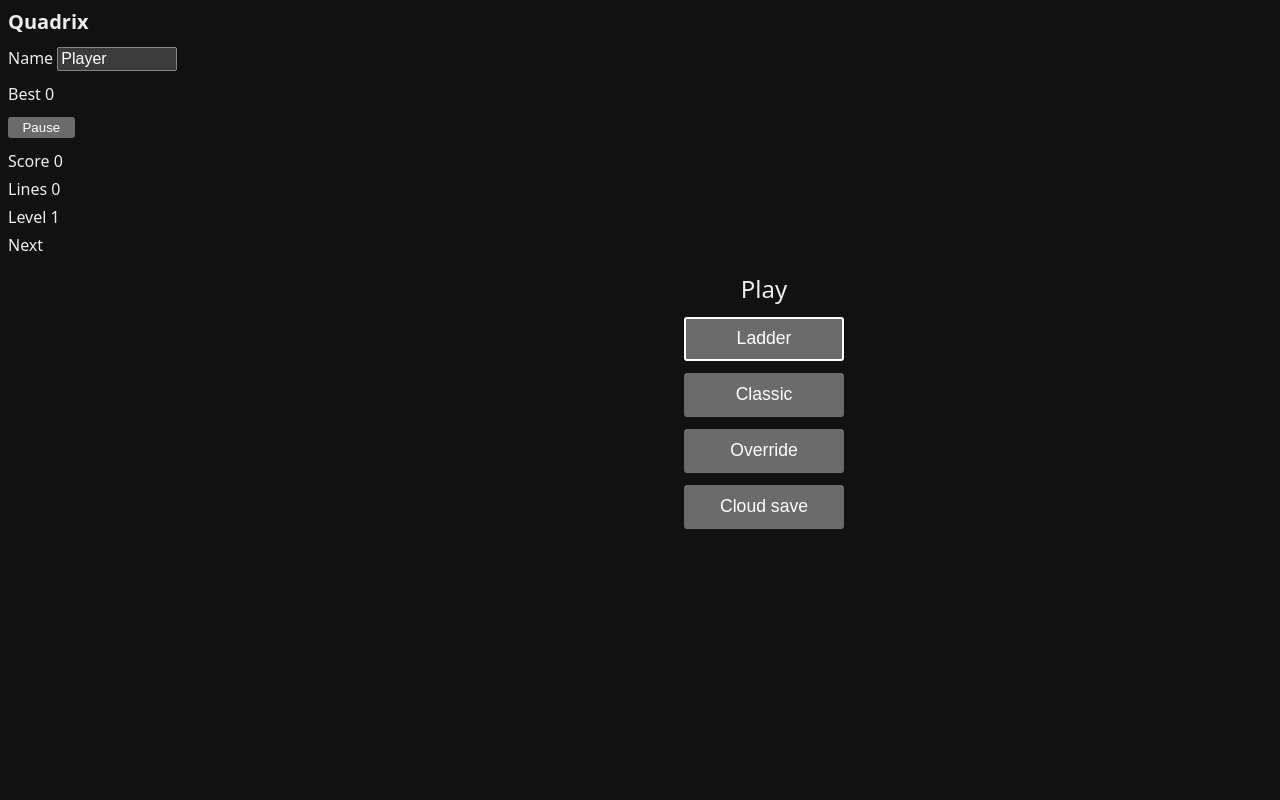
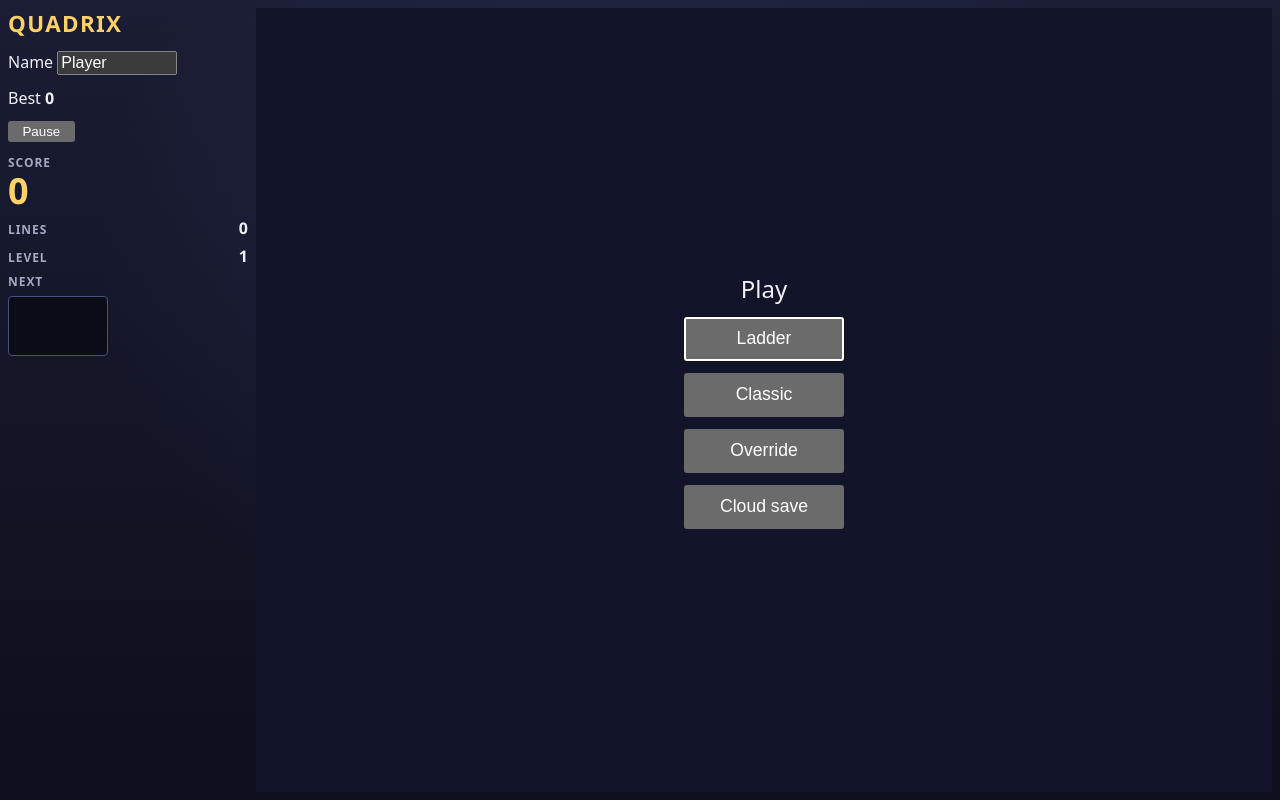
Before and after one commit to danhquach/quadrix, a website built with Vite: page index.html in a window 1280 px wide. Built offline with nearby package versions, Linux system fonts and the light colour scheme; no server answers.

Commit message:
QX-013 Game HUD and visual polish
- Palette, type and frame defined once as CSS variables in page.css; the
  canvases read the piece, well and grid colors from them.
- Beveled blocks with a per-kind inner mark (src/ui/skin.ts), so kinds
  differ by more than hue; same drawing on the board and in the next box.
- Framed well with faint grid lines and a decorative background gradient.
- HUD stats as label/value rows with Score emphasised; next-piece box
  framed and sized inside its border.
- Palette tests: WCAG AA text contrast on every background, 3:1 pieces on
  the well, unique marks, blocks drawn inside their cell.

Closes #17

Co-Authored-By: Claude Opus 5.5 <noreply@anthropic.com>

```diff
--- a/index.html
+++ b/index.html
@@ -36,13 +36,23 @@
           </button>
         </div>
         <div class="hud">
-          <p id="rung-row" hidden>Rung <span id="rung">1</span></p>
-          <p id="goal-row" hidden>Goal <span id="goal">0 / 0</span></p>
-          <p>Score <span id="score">0</span></p>
-          <p>Lines <span id="lines">0</span></p>
-          <p>Level <span id="level">1</span></p>
+          <p id="rung-row" class="stat" hidden>
+            <span class="label">Rung</span> <span id="rung" class="value">1</span>
+          </p>
+          <p id="goal-row" class="stat" hidden>
+            <span class="label">Goal</span> <span id="goal" class="value">0 / 0</span>
+          </p>
+          <p class="stat score">
+            <span class="label">Score</span> <span id="score" class="value">0</span>
+          </p>
+          <p class="stat">
+            <span class="label">Lines</span> <span id="lines" class="value">0</span>
+          </p>
+          <p class="stat">
+            <span class="label">Level</span> <span id="level" class="value">1</span>
+          </p>
           <div class="next">
-            Next
+            <span class="label">Next</span>
             <canvas id="next" role="img" aria-label="Next piece"></canvas>
           </div>
         </div>
--- a/package.json
+++ b/package.json
@@ -1,7 +1,7 @@
 {
   "name": "quadrix",
   "private": true,
-  "version": "0.10.0",
+  "version": "0.11.0",
   "type": "module",
   "engines": {
     "node": "^20.19.0 || >=22.12.0"
--- a/src/main.ts
+++ b/src/main.ts
@@ -10,7 +10,7 @@ import {
 } from './core/ladder.ts';
 import { MODES } from './core/modes/index.ts';
 import { Session } from './core/session.ts';
-import { cellsOf, colorIndex, type Kind } from './core/pieces.ts';
+import { KINDS, cellsOf, colorIndex, type Kind } from './core/pieces.ts';
 import { highestRung, recordGame, recordRung, rename } from './core/profile.ts';
 import { CLOUD_KEY, CloudSync, cloudConfig, formatCode, type CloudStatus } from './ui/cloud.ts';
 import { fitBoard } from './ui/fit.ts';
@@ -22,8 +22,15 @@ import { onLeaveScreen } from './ui/lifecycle.ts';
 import { PlayedGame } from './ui/played.ts';
 import { PROFILE_KEY, loadProfile, updateProfile, writeProfile } from './ui/profile.ts';
 import { clearSave, loadSave, resumable, writeSave } from './ui/save.ts';
+import { MARKS, PIECE_VARS, blockColors, drawBlock } from './ui/skin.ts';
 
-const COLORS = ['#000', '#0ff', '#ff0', '#a0f', '#0f0', '#f00', '#00f', '#f80'];
+// Colors are defined once, as CSS variables in page.css; the canvases read them here.
+const theme = getComputedStyle(document.documentElement);
+const cssColor = (name: string) => theme.getPropertyValue(name).trim();
+/** Block colors by board cell value (KINDS index + 1); 0 is empty. */
+const BLOCKS = PIECE_VARS.map((v) => blockColors(cssColor(v)));
+const WELL_BG = cssColor('--well-bg') || '#000';
+const GRID = cssColor('--grid') || '#222';
 
 const canvas = document.querySelector<HTMLCanvasElement>('#board')!;
 const ctx = canvas.getContext('2d')!;
@@ -169,9 +176,10 @@ let cell = 1;
 function fit(): void {
   const dpr = window.devicePixelRatio || 1;
   const box = well.getBoundingClientRect();
-  // Leave room for the 1px outline on every side, plus a device pixel for snapping
+  // Leave room for the frame (page.css) on every side, plus a device pixel for snapping
   // below, so .well never clips it.
-  const margin = 2 + 2 / dpr;
+  const frame = parseFloat(getComputedStyle(canvas).outlineWidth) || 0;
+  const margin = 2 * frame + 2 / dpr;
   const f = fitBoard(box.width - margin, box.height - margin, COLS, ROWS, dpr);
   cell = f.deviceCell;
   canvas.width = f.pxWidth;
@@ -182,9 +190,9 @@ function fit(): void {
   const snap = (v: number) => Math.round(v * dpr) / dpr;
   canvas.style.left = `${snap(box.left + (box.width - f.cssWidth) / 2) - box.left}px`;
   canvas.style.top = `${snap(box.top + (box.height - f.cssHeight) / 2) - box.top}px`;
-  const next = nextCanvas.getBoundingClientRect();
-  nextCanvas.width = Math.round(next.width * dpr);
-  nextCanvas.height = Math.round(next.height * dpr);
+  // Inside the box's border, which the backing store doesn't cover.
+  nextCanvas.width = Math.round(nextCanvas.clientWidth * dpr);
+  nextCanvas.height = Math.round(nextCanvas.clientHeight * dpr);
   render();
 }
 
@@ -438,10 +446,19 @@ function drawCell(
   ox = 0,
   oy = 0,
 ): void {
-  if (y < 0) return;
-  const gap = Math.max(1, Math.round(size / 30));
-  c.fillStyle = COLORS[color] ?? '#fff';
-  c.fillRect(ox + x * size + gap, oy + y * size + gap, size - 2 * gap, size - 2 * gap);
+  const colors = BLOCKS[color - 1];
+  const kind = KINDS[color - 1];
+  if (y < 0 || !colors || !kind) return;
+  drawBlock(c, ox + x * size, oy + y * size, size, colors, MARKS[kind]);
+}
+
+/** The empty well: background and faint grid lines on the cell edges. */
+function drawWell(): void {
+  ctx.fillStyle = WELL_BG;
+  ctx.fillRect(0, 0, canvas.width, canvas.height);
+  ctx.fillStyle = GRID;
+  for (let x = 1; x < COLS; x++) ctx.fillRect(x * cell, 0, 1, canvas.height);
+  for (let y = 1; y < ROWS; y++) ctx.fillRect(0, y * cell, canvas.width, 1);
 }
 
 /** The next piece, centred in its preview box. */
@@ -456,7 +473,8 @@ function renderNext(kind: Kind | null): void {
   const minY = Math.min(...ys);
   const w = Math.max(...xs) - minX + 1;
   const h = Math.max(...ys) - minY + 1;
-  const size = Math.floor(Math.min(width / 4, height / 2));
+  // Room for a 4×2 piece plus a margin all round.
+  const size = Math.floor(Math.min(width / 5, height / 3));
   const ox = Math.floor((width - w * size) / 2) - minX * size;
   const oy = Math.floor((height - h * size) / 2) - minY * size;
   for (const [x, y] of cells) drawCell(nextCtx, size, x, y, colorIndex(kind), ox, oy);
@@ -509,8 +527,7 @@ function setHidden(id: string, hidden: boolean): void {
 }
 
 function render(): void {
-  ctx.fillStyle = '#000';
-  ctx.fillRect(0, 0, canvas.width, canvas.height);
+  drawWell();
   renderOverlay();
   // The game in play, or the finished one under its result.
   const game = session?.game ?? (screen === 'result' ? result?.game : null) ?? null;
--- a/src/page.css
+++ b/src/page.css
@@ -1,8 +1,30 @@
+/* Colors and type are defined once here; main.ts reads the piece and well colors for
+   the canvases. Text colors keep WCAG AA contrast on both background stops
+   (src/ui/skin.test.ts). */
 :root {
+  --bg-top: #1a1d33;
+  --bg-bottom: #0d0f1c;
+  --surface: #12152a;
+  --text: #eef0f8;
+  --muted: #a3a9c2;
+  --accent: #ffd166;
+  --frame: #4a5080;
+  --well-bg: #0a0c18;
+  --grid: #191c30;
+  --glow: rgb(90 100 200 / 0.18);
+  --dim: rgb(10 12 24 / 0.8);
+  --piece-i: #3cc8e6;
+  --piece-o: #f2cb4c;
+  --piece-t: #a86de0;
+  --piece-s: #5cc860;
+  --piece-z: #e85660;
+  --piece-j: #4f80ea;
+  --piece-l: #f08d3c;
+  --font-display: 'Avenir Next', 'Segoe UI', ui-rounded, system-ui, sans-serif;
   color-scheme: dark;
   font-family: system-ui, sans-serif;
-  background: #111;
-  color: #eee;
+  background: var(--bg-bottom);
+  color: var(--text);
   -webkit-text-size-adjust: 100%;
   text-size-adjust: 100%;
 }
@@ -17,6 +39,10 @@ body {
 body {
   position: fixed;
   inset: 0;
+  /* Decorative only: a soft glow behind the play area. */
+  background:
+    radial-gradient(ellipse at 50% 30%, var(--glow), transparent 60%),
+    linear-gradient(var(--bg-top), var(--bg-bottom));
   touch-action: none;
   user-select: none;
   -webkit-user-select: none;
@@ -41,7 +67,12 @@ body {
 }
 h1 {
   margin: 0;
-  font-size: 1.25rem;
+  font-family: var(--font-display);
+  font-size: 1.4rem;
+  font-weight: 800;
+  letter-spacing: 0.06em;
+  text-transform: uppercase;
+  color: var(--accent);
 }
 p {
   margin: 0;
@@ -69,24 +100,50 @@ p {
   align-items: center;
   gap: 16px;
 }
-.best span,
-.hud span {
+.stat {
+  display: flex;
+  align-items: baseline;
+  gap: 6px;
+}
+.stat[hidden] {
+  display: none;
+}
+.label {
+  font-size: 0.75rem;
+  font-weight: 600;
+  letter-spacing: 0.08em;
+  text-transform: uppercase;
+  color: var(--muted);
+}
+.value,
+.best span {
+  font-family: var(--font-display);
+  font-weight: 700;
   font-variant-numeric: tabular-nums;
+}
+.score .value {
+  font-size: 1.5rem;
+  color: var(--accent);
 }
 .next {
   display: flex;
   align-items: center;
   gap: 6px;
 }
+/* The canvas fills the box inside its border (main.ts sizes it to clientWidth/Height). */
 #next {
-  width: 48px;
-  height: 24px;
+  box-sizing: border-box;
+  width: 60px;
+  height: 36px;
+  background: var(--well-bg);
+  border: 1px solid var(--frame);
+  border-radius: 4px;
 }
 /* Fixed height: text appearing on Start must not shrink the board. */
 #status {
   min-height: 1.2em;
   line-height: 1.2;
-  color: #999;
+  color: var(--muted);
 }
 /* The board takes all remaining space; main.ts sizes and centres the canvas in it.
    It is also the gesture area (src/ui/gestures.ts). */
@@ -98,11 +155,14 @@ p {
   min-height: 0;
   overflow: hidden;
 }
+/* The frame is an outline, so it adds nothing to the canvas size; main.ts leaves room
+   for its width. */
 #board {
   position: absolute;
   display: block;
-  background: #000;
-  outline: 1px solid #444;
+  background: var(--well-bg);
+  outline: 3px solid var(--frame);
+  border-radius: 2px;
 }
 /* Paused or counting down: an opaque cover over the whole well, so the board
    can't be studied while the clock is stopped. A rung's goal stacks above. */
@@ -115,7 +175,7 @@ p {
   align-items: center;
   justify-content: center;
   gap: 16px;
-  background: #111;
+  background: var(--surface);
 }
 .overlay[hidden],
 .pause-menu[hidden] {
@@ -137,7 +197,7 @@ p {
 }
 /* The result screen leaves the final board in sight behind it. */
 .overlay.see-through {
-  background: rgb(17 17 17 / 0.8);
+  background: var(--dim);
 }
 .goal-text {
   max-width: 20em;
@@ -151,11 +211,11 @@ p {
 .result-stars {
   text-align: center;
   font-size: 2rem;
-  color: #fc3;
+  color: var(--accent);
 }
 .result-detail {
   text-align: center;
-  color: #bbb;
+  color: var(--muted);
 }
 /* The ladder fills the well; only its list scrolls (by touch too: the page itself never pans). */
 .ladder {
@@ -208,15 +268,15 @@ p {
   justify-content: center;
 }
 .rung-list .stars {
-  color: #fc3;
+  color: var(--accent);
 }
 .rung-list .current {
-  outline: 2px solid #fc3;
+  outline: 2px solid var(--accent);
   outline-offset: -2px;
   font-weight: bold;
 }
 .rung-list .locked .stars {
-  color: #888;
+  color: var(--muted);
 }
 /* Cloud save: scrolls inside the well on short screens. */
 .cloud {
@@ -231,7 +291,7 @@ p {
 .cloud-status,
 .cloud-note {
   text-align: center;
-  color: #bbb;
+  color: var(--muted);
 }
 .cloud-note:empty,
 .link-code:empty {
@@ -242,7 +302,7 @@ p {
   font-size: 2rem;
   font-family: ui-monospace, monospace;
   letter-spacing: 0.1em;
-  color: #fc3;
+  color: var(--accent);
   user-select: text;
   -webkit-user-select: text;
 }
@@ -269,7 +329,7 @@ p {
   flex-direction: column;
   gap: 6px;
   font-size: 0.9rem;
-  color: #bbb;
+  color: var(--muted);
 }
 .guide[hidden] {
   display: none;
@@ -282,7 +342,7 @@ p {
 }
 .guide-title {
   font-weight: bold;
-  color: #eee;
+  color: var(--text);
 }
 .guide-head button {
   min-width: 32px;
@@ -310,9 +370,9 @@ p {
   padding: 1px 4px;
   font-family: inherit;
   text-align: center;
-  color: #eee;
-  background: #222;
-  border: 1px solid #444;
+  color: var(--text);
+  background: var(--surface);
+  border: 1px solid var(--frame);
   border-radius: 4px;
 }
 .countdown {
@@ -345,16 +405,28 @@ p {
   .hud {
     flex-basis: auto;
     flex-direction: column;
+    align-items: stretch;
+    gap: 6px;
+  }
+  .stat {
+    justify-content: space-between;
+  }
+  .score {
+    flex-direction: column;
     align-items: flex-start;
-    gap: 6px;
+    gap: 0;
+  }
+  .score .value {
+    font-size: 2.25rem;
+    line-height: 1.1;
   }
   .next {
     flex-direction: column;
     align-items: flex-start;
   }
   #next {
-    width: 64px;
-    height: 32px;
+    width: 100px;
+    height: 60px;
   }
 }
 /* Short landscape screens (small phones): tighten the side panel so it all fits. */
@@ -367,6 +439,13 @@ p {
   }
   .hud {
     gap: 2px;
+  }
+  .score .value {
+    font-size: 1.5rem;
+  }
+  #next {
+    width: 60px;
+    height: 36px;
   }
   .next {
     flex-direction: row;
@@ -389,14 +468,14 @@ p {
     min-height: 52px;
     padding: 0;
     font-size: 1.5rem;
-    color: #eee;
-    background: #222;
-    border: 1px solid #444;
+    color: var(--text);
+    background: var(--surface);
+    border: 1px solid var(--frame);
     border-radius: 8px;
     touch-action: none;
   }
   .pad button:active {
-    background: #3a3a3a;
+    background: var(--frame);
   }
   .controls button {
     min-height: 44px;
--- /dev/null
+++ b/src/ui/skin.ts
@@ -0,0 +1,111 @@
+import { KINDS, type Kind } from '../core/pieces.ts';
+
+/** A rectangle as fractions of a cell's edge: [x, y, width, height]. */
+export type Rect = readonly [number, number, number, number];
+
+/** The CSS variable (page.css) holding each kind's color, in KINDS order. */
+export const PIECE_VARS = KINDS.map((k) => `--piece-${k.toLowerCase()}`);
+
+/**
+ * A mark drawn inside every block of a kind, so kinds differ by more than hue. Each
+ * kind's set of rectangles is unique (src/ui/skin.test.ts).
+ */
+// prettier-ignore
+export const MARKS: Record<Kind, readonly Rect[]> = {
+  I: [[0.25, 0.44, 0.5, 0.12]],
+  O: [[0.36, 0.36, 0.28, 0.28]],
+  T: [[0.44, 0.25, 0.12, 0.5]],
+  S: [[0.58, 0.26, 0.16, 0.16], [0.26, 0.58, 0.16, 0.16]],
+  Z: [[0.26, 0.26, 0.16, 0.16], [0.58, 0.58, 0.16, 0.16]],
+  J: [[0.26, 0.42, 0.16, 0.16], [0.58, 0.42, 0.16, 0.16]],
+  L: [[0.42, 0.26, 0.16, 0.16], [0.42, 0.58, 0.16, 0.16]],
+};
+
+/** `#rgb` or `#rrggbb` as [r, g, b] in 0..255, or null for anything else. */
+export function parseHex(hex: string): [number, number, number] | null {
+  const m = /^#([0-9a-f]{3}|[0-9a-f]{6})$/i.exec(hex.trim());
+  if (!m) return null;
+  const h = m[1]!.length === 3 ? [...m[1]!].map((c) => c + c).join('') : m[1]!;
+  return [0, 2, 4].map((i) => parseInt(h.slice(i, i + 2), 16)) as [number, number, number];
+}
+
+/** `hex` mixed toward white (amount > 0) or black (amount < 0), by |amount| in 0..1. */
+export function shade(hex: string, amount: number): string {
+  const rgb = parseHex(hex) ?? [128, 128, 128];
+  const to = amount > 0 ? 255 : 0;
+  const t = Math.min(1, Math.abs(amount));
+  return `#${rgb
+    .map((c) =>
+      Math.round(c + (to - c) * t)
+        .toString(16)
+        .padStart(2, '0'),
+    )
+    .join('')}`;
+}
+
+/** WCAG relative luminance of `hex`. */
+export function luminance(hex: string): number {
+  const rgb = parseHex(hex) ?? [0, 0, 0];
+  const [r, g, b] = rgb.map((c) => {
+    const s = c / 255;
+    return s <= 0.03928 ? s / 12.92 : ((s + 0.055) / 1.055) ** 2.4;
+  }) as [number, number, number];
+  return 0.2126 * r + 0.7152 * g + 0.0722 * b;
+}
+
+/** WCAG contrast ratio between two colors (1..21). */
+export function contrast(a: string, b: string): number {
+  const [hi, lo] = [luminance(a), luminance(b)].sort((x, y) => y - x) as [number, number];
+  return (hi + 0.05) / (lo + 0.05);
+}
+
+/** One kind's block colors, worked out once from its base color. */
+export interface BlockColors {
+  base: string;
+  light: string;
+  dark: string;
+  mark: string;
+}
+
+export function blockColors(base: string): BlockColors {
+  const b = parseHex(base) ? base : '#808080';
+  return { base: b, light: shade(b, 0.35), dark: shade(b, -0.35), mark: shade(b, -0.5) };
+}
+
+type Fill = Pick<CanvasRenderingContext2D, 'fillStyle' | 'fillRect'>;
+
+/**
+ * A shaded block filling the cell at (px, py) of edge `size` (device pixels): a lit
+ * top-left bevel, a shadowed bottom-right one, and the kind's mark. A 1px gap keeps
+ * neighbouring blocks apart.
+ */
+export function drawBlock(
+  c: Fill,
+  px: number,
+  py: number,
+  size: number,
+  colors: BlockColors,
+  marks: readonly Rect[],
+): void {
+  const gap = Math.max(1, Math.round(size / 30));
+  const x = px + gap;
+  const y = py + gap;
+  const s = size - 2 * gap;
+  if (s <= 0) return;
+  const bevel = Math.max(1, Math.round(s / 8));
+  c.fillStyle = colors.dark;
+  c.fillRect(x, y, s, s);
+  c.fillStyle = colors.light;
+  c.fillRect(x, y, s - bevel, s - bevel);
+  c.fillStyle = colors.base;
+  c.fillRect(x + bevel, y + bevel, s - 2 * bevel, s - 2 * bevel);
+  c.fillStyle = colors.mark;
+  for (const [mx, my, mw, mh] of marks) {
+    c.fillRect(
+      x + Math.round(mx * s),
+      y + Math.round(my * s),
+      Math.max(1, Math.round(mw * s)),
+      Math.max(1, Math.round(mh * s)),
+    );
+  }
+}
--- a/vitest.config.ts
+++ b/vitest.config.ts
@@ -20,6 +20,8 @@ export default defineConfig((env) =>
           'supabase/tests/**/*.test.ts',
         ],
         environment: 'node',
+        // CSS loads as an empty module by default; the palette test reads page.css (?raw).
+        css: { include: [/page\.css/] },
       },
     }),
   ),
```
Also changed, not shown: src/ui/skin.test.ts (added, +138 -0 lines), 1 other file.
